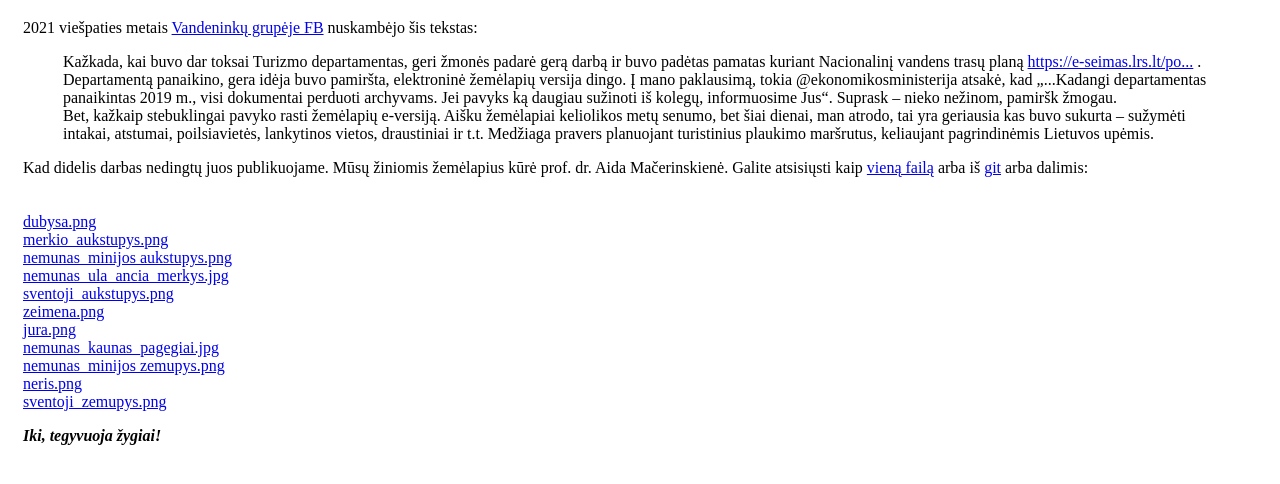
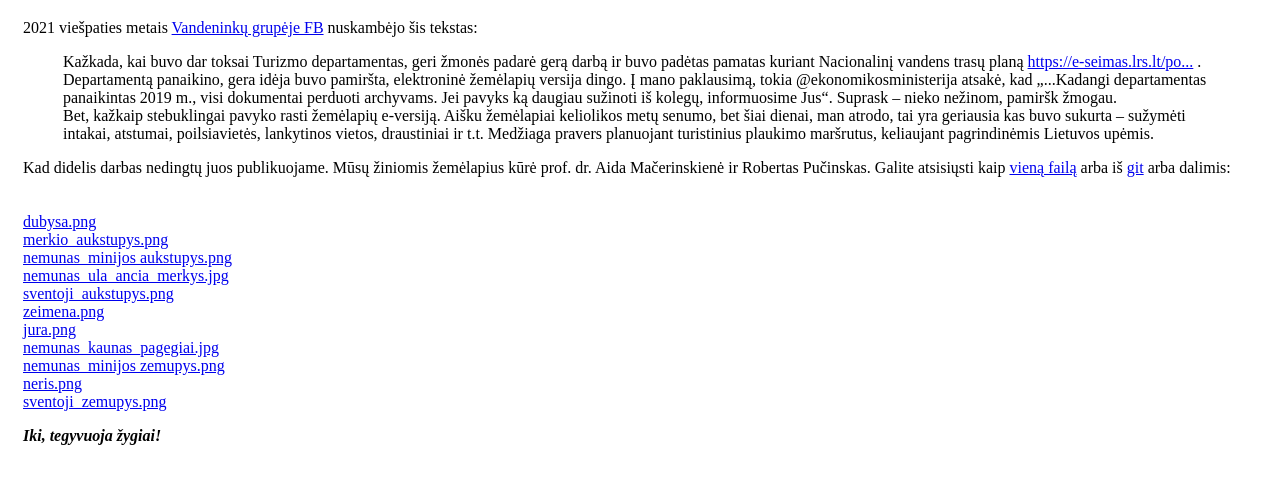
Before and after one commit to tkukis/lietuvos-upes, a plain HTML site: page public/index.html in a window 1280 px wide. Shown: the part 84-568 px from the top of the page. Drawn offline with Linux system fonts and the light colour scheme.

Commit message:
Update index.html

```diff
--- a/public/index.html
+++ b/public/index.html
@@ -35,7 +35,7 @@
 </blockquote>
 </div>
 
-    Kad didelis darbas nedingtų juos publikuojame. Mūsų žiniomis žemėlapius kūrė prof. dr. Aida Mačerinskienė. Galite atsisiųsti
+    Kad didelis darbas nedingtų juos publikuojame. Mūsų žiniomis žemėlapius kūrė prof. dr. Aida Mačerinskienė ir Robertas Pučinskas. Galite atsisiųsti
     kaip <a href="upes/upes.zip">vieną failą</a> arba
     iš <a href="https://github.com/tkukis/lietuvos-upes">git</a> arba dalimis:
     <br />
```
